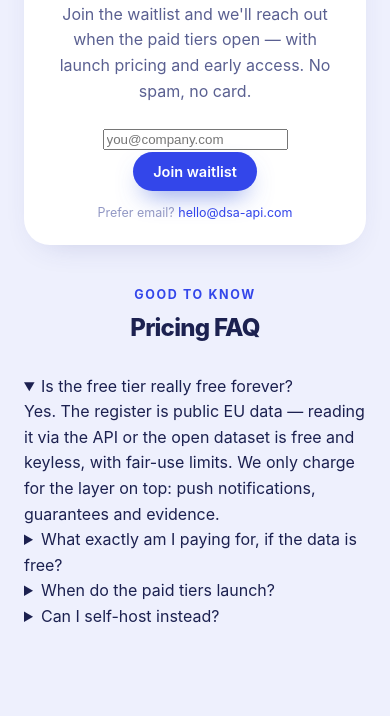
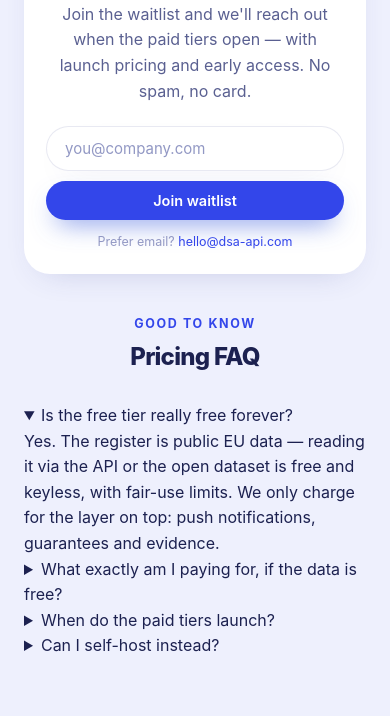
Before and after one commit to kraboo-labs/dsa-web, a plain HTML site: page pricing.html in a window 390 px wide. Shown: the part 2480-3196 px from the top of the page. Drawn offline with Linux system fonts and the light colour scheme.

Commit message:
fix(pricing): style the waitlist form (pill input matching button)
.sub-form styles lived only inline on the home page, so the pricing waitlist
input rendered as an unstyled default. Add pill input + focus ring + mobile
stack to styles.css.

Co-Authored-By: Claude Opus 4.8 (1M context) <noreply@anthropic.com>

```diff
--- a/styles.css
+++ b/styles.css
@@ -178,3 +178,11 @@ footer { margin-top: clamp(56px,8vw,96px); }
 .soon { font-size: 11px; font-weight: 700; text-transform: uppercase; letter-spacing: 0.05em; color: var(--accent); background: var(--chip); padding: 2px 8px; border-radius: 999px; margin-left: 6px; }
 @media (max-width: 900px) { .tiers { grid-template-columns: 1fr 1fr; } }
 @media (max-width: 560px) { .tiers { grid-template-columns: 1fr; } }
+
+/* ===== waitlist / subscribe form ===== */
+.sub-form { display: flex; gap: 10px; }
+.sub-form input { flex: 1; min-width: 0; font-family: inherit; font-size: 15px; padding: 12px 18px; border-radius: 999px; border: 1px solid var(--hair); background: var(--card); color: var(--ink); box-shadow: var(--shadow-sm); transition: border-color .15s, box-shadow .15s; }
+.sub-form input::placeholder { color: var(--faint); }
+.sub-form input:focus { outline: none; border-color: var(--accent); box-shadow: 0 0 0 3px rgba(51,70,234,0.18); }
+.sub-form .btn { flex: none; }
+@media (max-width: 480px) { .sub-form { flex-direction: column; } .sub-form .btn { width: 100%; justify-content: center; } }
```
